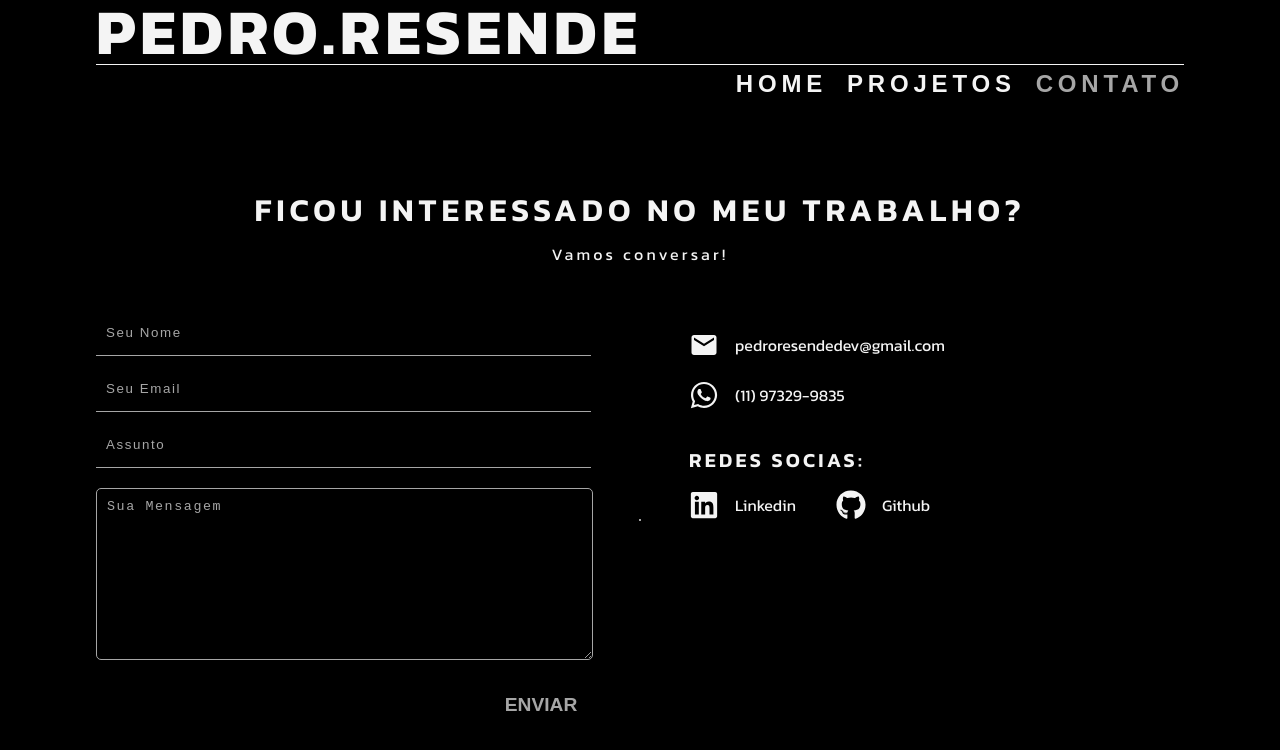
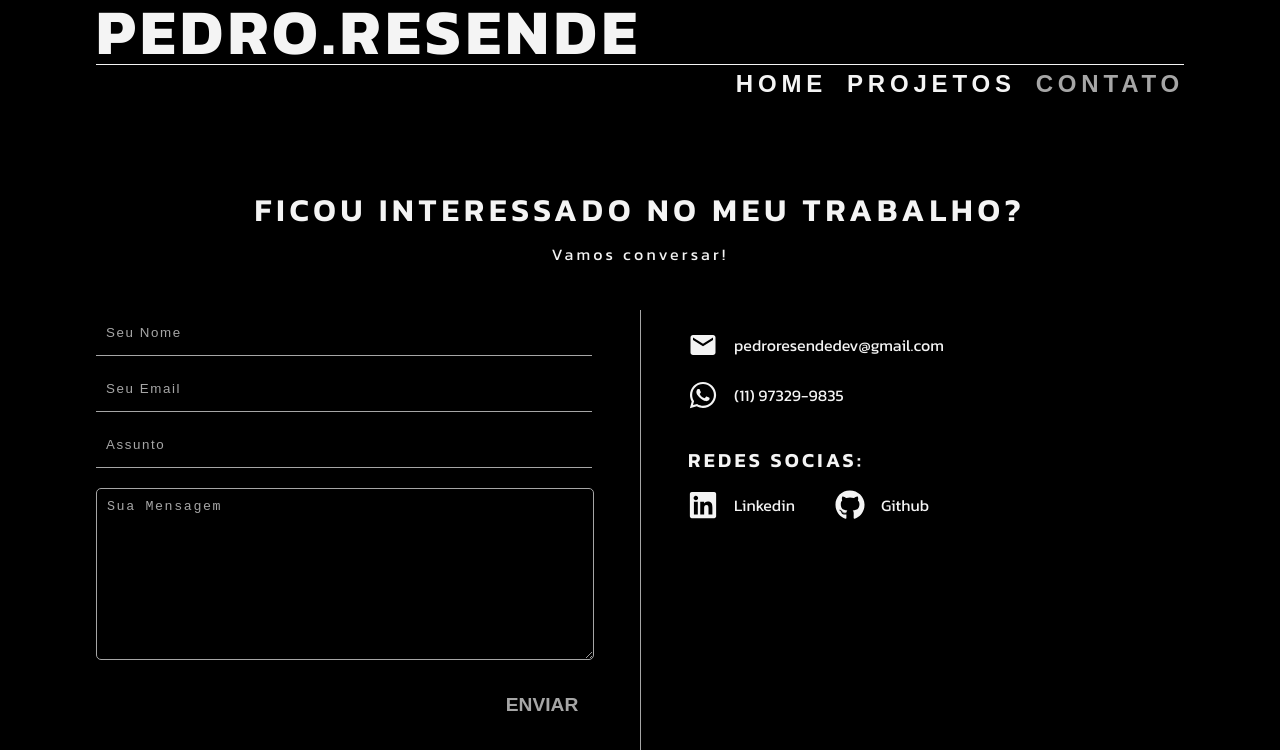
Before and after one commit to pedroluizresende/pedroluizresende.github.io, a React (Vite) app: page /contato in a window 1280 px wide. Shown: the top 750 px of the page. Built offline with nearby package versions, Linux system fonts and the light colour scheme.

Commit message:
fix: retira heigth do compomente reveal

```diff
--- a/src/components/ContactMethods/ContactMethods.tsx
+++ b/src/components/ContactMethods/ContactMethods.tsx
@@ -127,10 +127,6 @@ function ContactMethods() {
         </Form>
       </Reveal>
 
-      <Reveal delay={ 0.75 } width="fit-content">
-        <hr />
-      </Reveal>
-
       <Reveal type="right" delay={ 0.75 } width="50%">
         <OtherContacts />
       </Reveal>
--- a/src/components/otherContacts/OtherContacts.module.css
+++ b/src/components/otherContacts/OtherContacts.module.css
@@ -3,6 +3,15 @@
   flex-direction: column;
   padding: 3rem ;
   height: 515px;
+}
+
+.others::before {
+  content: '';
+  position: absolute;
+  left: 0;
+  width: 1px;
+  height: 100%;
+  background-color: var(--primary-color);
 }
 
 .others a {
```
